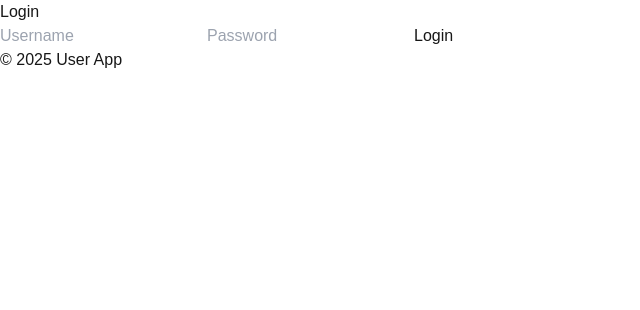
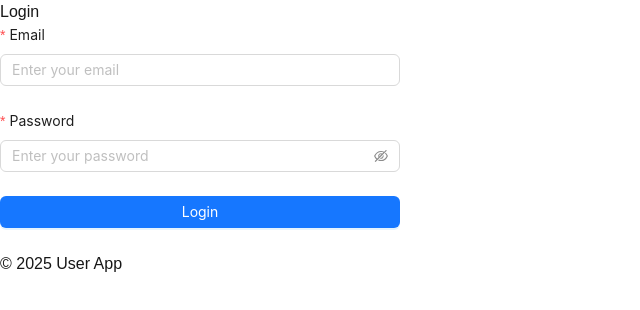
Before and after one commit to DHK2001/usersInterface, a Next.js app in the folder users-interface/: page /login in a window 1280 px wide. Shown: the top 310 px of the page, without its empty margins (0-640 px from the left). Built offline with nearby package versions, Linux system fonts and the light colour scheme.

Commit message:
add ant design to login interface

```diff
--- a/users-interface/package.json
+++ b/users-interface/package.json
@@ -10,11 +10,13 @@
   },
   "dependencies": {
     "@tanstack/react-query": "^5.66.0",
+    "antd": "^5.23.3",
     "next": "15.1.6",
     "react": "^19.0.0",
     "react-dom": "^19.0.0"
   },
   "devDependencies": {
+    "@types/antd": "^0.12.32",
     "@types/node": "^20",
     "@types/react": "^19",
     "@types/react-dom": "^19",
--- a/users-interface/src/app/layout.tsx
+++ b/users-interface/src/app/layout.tsx
@@ -30,10 +30,12 @@ export default function RootLayout({
   return (
     <html lang="en">
       <body
-        className={`${geistSans.variable} ${geistMono.variable} antialiased`}
+        className= "flex flex-col min-h-screen bg-gradient-to-r bg-gray-100"
       >
         <Providers>
-          {children}
+        <main className="flex flex-col flex-grow items-center justify-center text-black p-5">
+            {children}
+          </main>
           <footer className="border-t border-gray-400 text-gray-400 py-4 text-center sticky bottom-0">
             <p>© {getActualYear()} User App</p>
           </footer>
--- a/users-interface/src/app/login/page.tsx
+++ b/users-interface/src/app/login/page.tsx
@@ -1,38 +1,59 @@
 "use client";
 
-import { fetchAllUsers } from "@/services/apis/users-api";
-import { useQuery } from "@tanstack/react-query";
-import React, { useEffect } from "react";
+import React from "react";
+import { Button, Form, Input } from "antd";
 
-const login = () => {
+type LoginFormValues = {
+  email: string;
+  password: string;
+};
+
+const Login: React.FC = () => {
+  const onFinish = (values: LoginFormValues) => {
+    console.log("Login Success:", values);
+  };
+
+  const onFinishFailed = (errorInfo: any) => {
+    console.error("Login Failed:", errorInfo);
+  };
 
   return (
-    <>
-        <div className="flex flex-col items-center justify-center h-screen">
-            <h1 className="text-4xl font-bold">Login</h1>
-            <form className="flex flex-col space-y-4">
-            <input
-                type="text"
-                placeholder="Username"
-                className="p-2 border
-                border-gray-300 rounded"
-            />
-            <input
-                type="password"
-                placeholder="Password"
-                className="p-2 border
-                border-gray-300 rounded"
-            />
-            <button
-                type="submit"
-                className="bg-blue-500 text-white p-2 rounded"
-            >
-                Login
-            </button>
-            </form>
-        </div>
-    </>
+    <div className="bg-white shadow-md rounded-lg p-8">
+      <h1 className="text-4xl font-bold mb-5 text-center">Login</h1>
+      <Form
+        name="login"
+        layout="vertical"
+        onFinish={onFinish}
+        onFinishFailed={onFinishFailed}
+        style={{ width: "100%", maxWidth: 400 }}
+      >
+        <Form.Item
+          label="Email"
+          name="email"
+          rules={[
+            { required: true, message: "Please input your email!" },
+            { type: "email", message: "Please enter a valid email!" },
+          ]}
+        >
+          <Input placeholder="Enter your email" />
+        </Form.Item>
+
+        <Form.Item
+          label="Password"
+          name="password"
+          rules={[{ required: true, message: "Please input your password!" }]}
+        >
+          <Input.Password placeholder="Enter your password" />
+        </Form.Item>
+
+        <Form.Item>
+          <Button type="primary" htmlType="submit" block>
+            Login
+          </Button>
+        </Form.Item>
+      </Form>
+    </div>
   );
 };
 
-export default login;
+export default Login;
```
Also changed, not shown: 1 other file (tests, documents, lock files or other folders).
